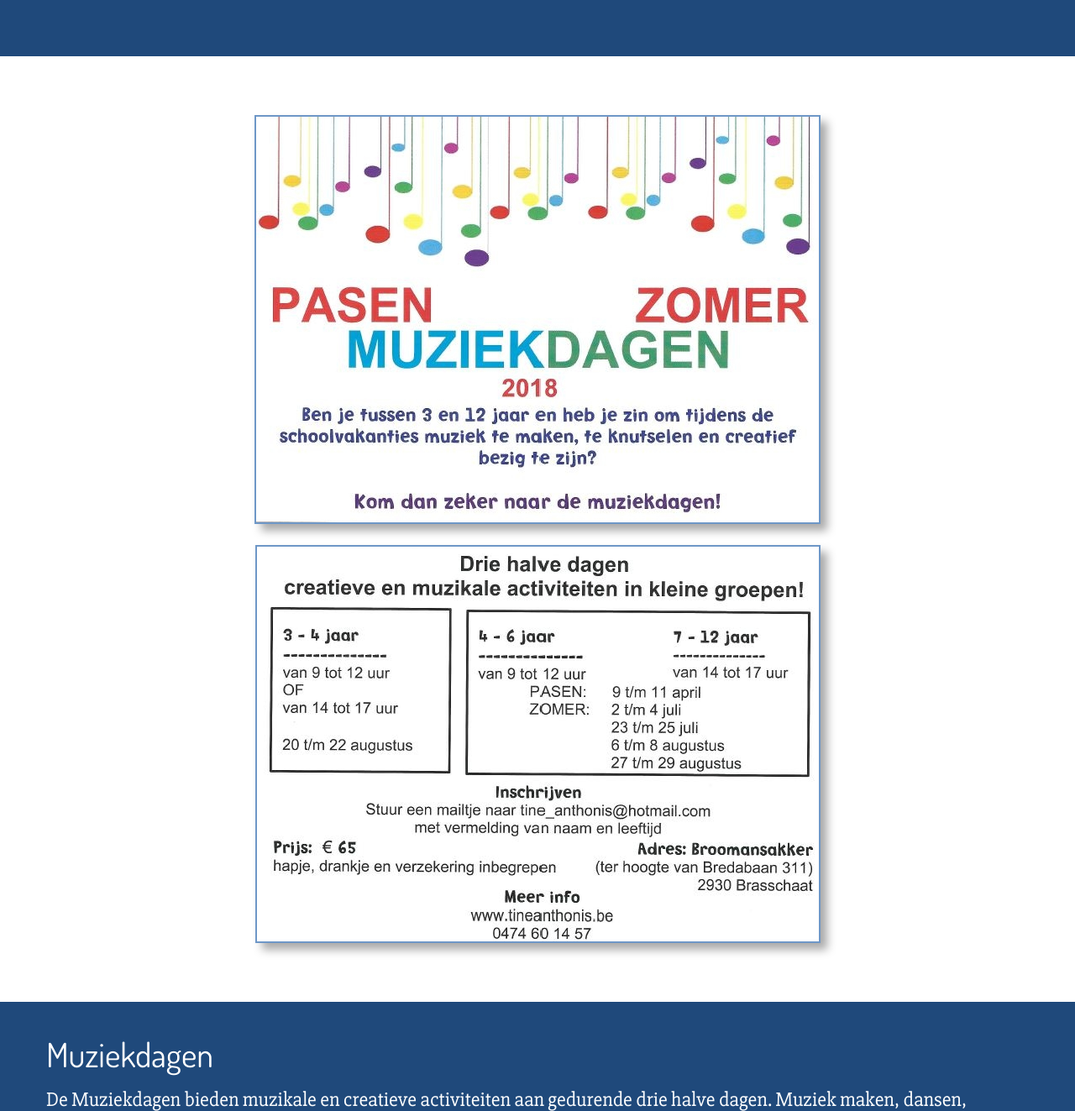
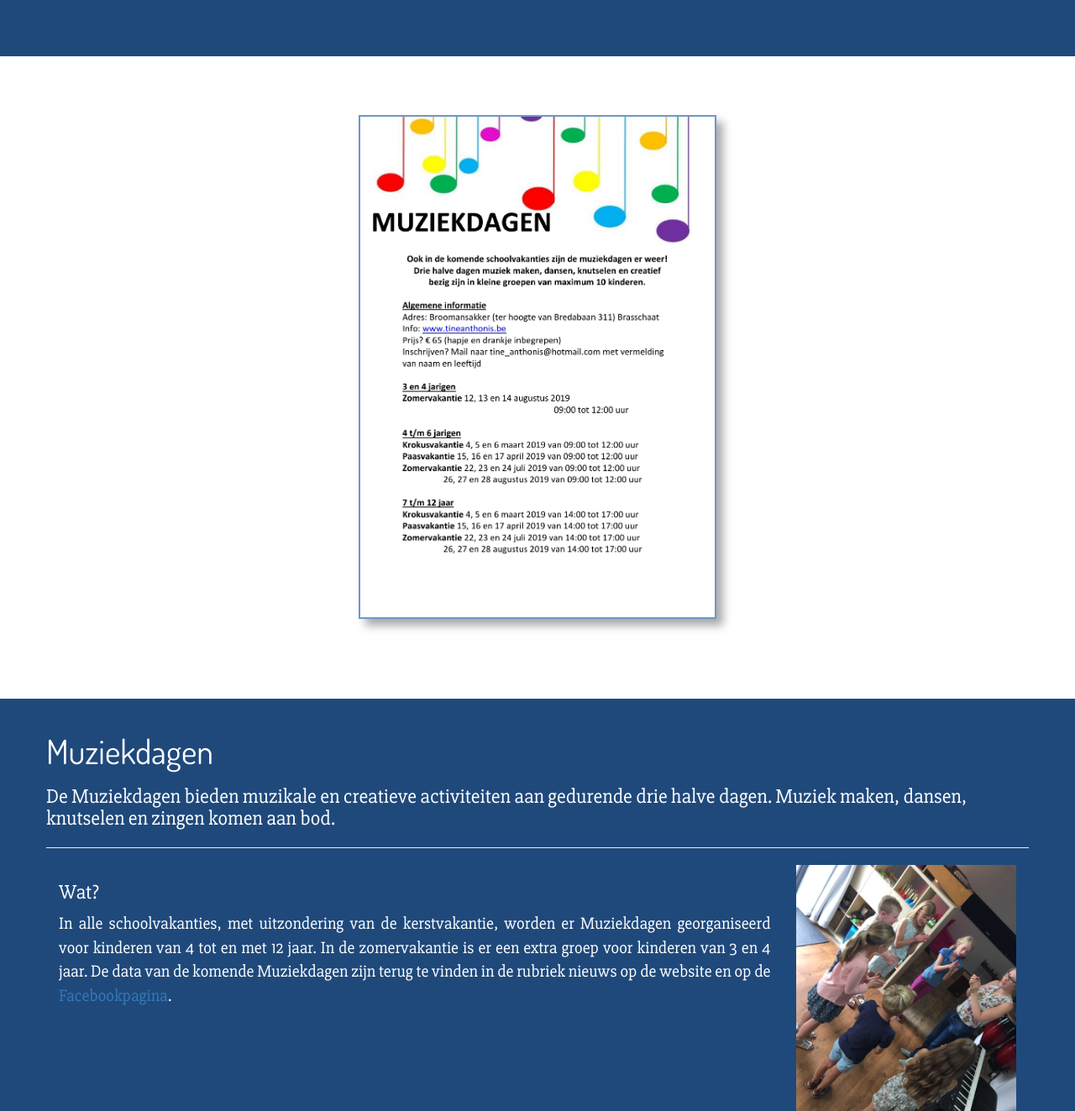
Before and after one commit to BastienVH/WebsiteTineAnthonis, a website: page index.html in a window 1280 px wide. Shown: the part 880-2203 px from the top of the page at 84% size. Drawn offline with nearby package versions, Linux system fonts and the light colour scheme; a web font is replaced by a local one.

Commit message:
updated news-item to 2019 img

```diff
--- a/index.html
+++ b/index.html
@@ -131,8 +131,7 @@
             <!-- <h2 class="titel">Nieuws</h2>
             <hr>
             <h3 class="deelSubTitel">Hier vindt u binnenkort meer informatie over de muziekdagen tijdens de Paas- en zomdervakantie.</h3> -->
-            <img src="img\muziekpasenzomer1.jpg" alt="Flyer muziekdagen 1" class="img img-responsive center-block">
-            <img src="img\muziekpasenzomer2.jpg" alt="Flyer muziekdagen 2" class="img img-responsive center-block">
+            <img src="img\muziekdagen2019(900pxw).jpg" alt="Flyer muziekdagen" class="img img-responsive center-block">
         </div>
     </section>
     <!-- Bijzondere muziekdagen -->
```
Also changed, not shown: img/muziekdagen2019(900pxw).jpg (added).
